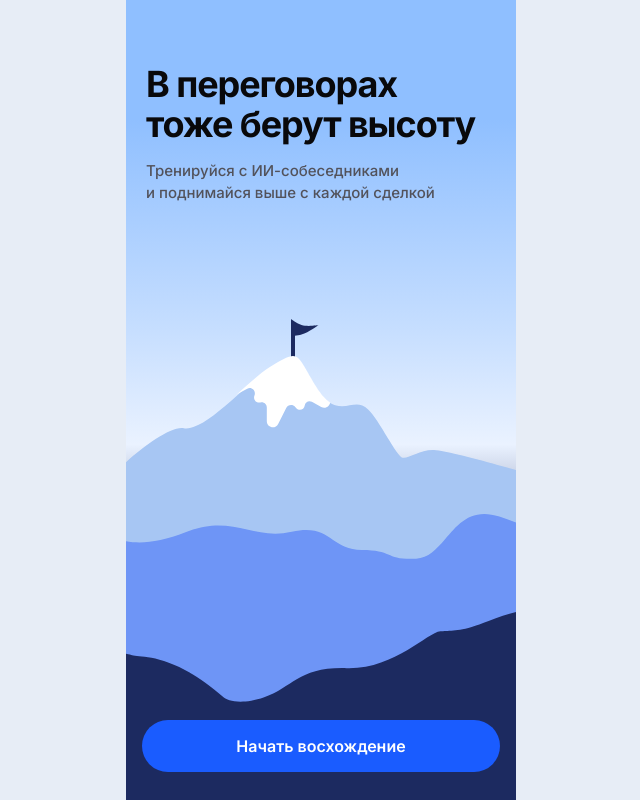
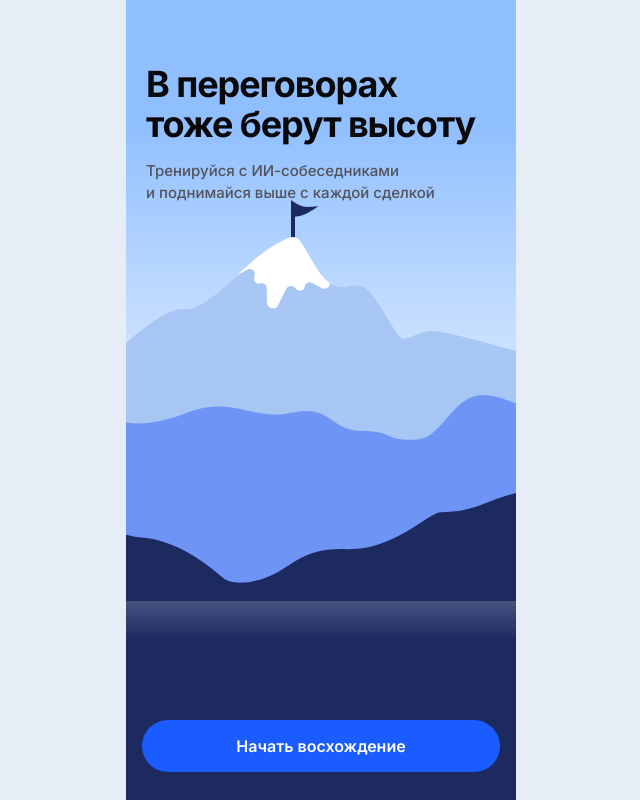
Before and after one commit to nasty23-star/ai-alabuga, a Vue app: page /#/auth in a window 1280 px wide. Shown: the whole page, without its empty margins (319-959 px from the left). Built offline with nearby package versions, Linux system fonts and the light colour scheme.

Commit message:
Убираю скакание при открытии с телефона

```diff
--- a/src/styles.css
+++ b/src/styles.css
@@ -381,7 +381,7 @@ h2 { font-size: 18px; font-weight: 700; }
   letter-spacing: -1.08px;
 }
 .auth-copy .body { margin-top: 16px; max-width: 320px; }
-.bg-peaks { position: absolute; left: 0px; bottom: 80px; width: 100%; }
+.bg-peaks { position: absolute; left: 0px; top: 200px; width: 100%; }
 
 .bg-peaks-restrictions {
   position: absolute;
```
